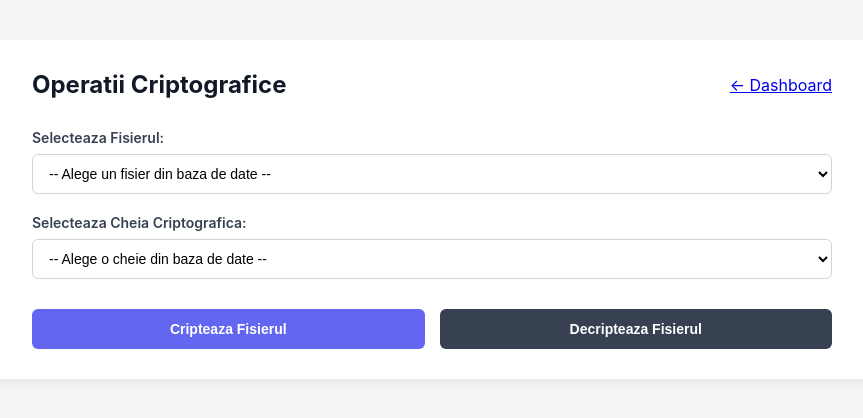
After one commit to ralucaioanamatei/SI_2026_DBProject, a Flask app: page /operatii in a window 1280 px wide. The commit adds this page. Shown: the top 418 px of the page, without its empty margins (208-1071 px from the left). Run offline with Flask 3, Linux system fonts and the light colour scheme; data that the repository does not hold is empty.

Commit message:
integrare OpenSSL cu cryptography

```diff
--- a/app_web.py
+++ b/app_web.py
@@ -6,6 +6,7 @@ from repositories.fisier_repo import FisierRepository
 from repositories.cheie_repo import CheieRepository
 from repositories.performanta_repo import PerformantaRepository
 import sqlalchemy.exc
+from services.crypto_manager import CryptoManagerService
 
 app = Flask(__name__)
 app.secret_key = "kms_premium_violet_key"
@@ -136,5 +137,46 @@ def performante():
     db.close()
     return render_template('performante.html', items=items)
 
+@app.route('/operatii', methods=['GET', 'POST'])
+def operatii():
+    db = SessionLocal()
+    repo_fis = FisierRepository(db)
+    repo_chei = CheieRepository(db)
+    repo_fw = FrameworkRepository(db)
+    repo_perf = PerformantaRepository(db)
+
+    crypto_service = CryptoManagerService(repo_fis, repo_chei, repo_perf)
+
+    if request.method == 'POST':
+        try:
+            actiune = request.form.get('actiune') # Poate fi 'cripteaza' sau 'decripteaza'
+            id_fisier = int(request.form.get('id_fisier'))
+            id_cheie = int(request.form.get('id_cheie'))
+
+            # Pentru simplitate, presupunem ca folosim primul framework din DB (ex: OpenSSL)
+            # In productie, ai putea avea un dropdown si pentru framework
+            id_framework = 1
+
+            if actiune == 'cripteaza':
+                cale_noua = crypto_service.cripteaza_fisier(id_fisier, id_cheie, id_framework)
+                flash(f"Fișier criptat cu succes! Salvat la: {cale_noua}", "success")
+            elif actiune == 'decripteaza':
+                cale_noua = crypto_service.decripteaza_fisier(id_fisier, id_cheie)
+                flash(f"Fișier decriptat cu succes! Salvat la: {cale_noua}", "success")
+
+        except Exception as e:
+            flash(f"Eroare la procesare (OpenSSL): {str(e)}", "error")
+        finally:
+            db.close()
+
+        return redirect(url_for('operatii'))
+
+    # Daca e GET (doar afisare pagina), aducem datele pentru dropdown-uri
+    fisiere = repo_fis.read()
+    chei = repo_chei.read()
+    db.close()
+
+    return render_template('operatii.html', fisiere=fisiere, chei=chei)
+
 if __name__ == '__main__':
     app.run(debug=True, port=5000)
--- a/services/crypto_manager.py
+++ b/services/crypto_manager.py
@@ -0,0 +1,83 @@
+import os
+import time
+from cryptography.hazmat.primitives.ciphers import Cipher, algorithms, modes
+from cryptography.hazmat.primitives import padding
+from cryptography.hazmat.backends import default_backend
+
+class CryptoManagerService:
+    def __init__(self, fisier_repo, cheie_repo, performanta_repo):
+        self.fisier_repo = fisier_repo
+        self.cheie_repo = cheie_repo
+        self.performanta_repo = performanta_repo
+        self.backend = default_backend()
+
+    def cripteaza_fisier(self, id_fisier: int, id_cheie: int, id_framework: int):
+        fisier = self.fisier_repo.read_by_id(id_fisier)
+        cheie = self.cheie_repo.read_by_id(id_cheie)
+
+        if not fisier or not cheie:
+            raise ValueError("Fisierul sau cheia nu exista in baza de date.")
+
+        cale_intrare = fisier.cale_stocare
+        cale_iesire = f"{cale_intrare}.enc"
+
+        iv_bytes = bytes.fromhex(cheie.vector_initializare_sau_salt) if cheie.vector_initializare_sau_salt else os.urandom(16)
+
+        cipher = Cipher(algorithms.AES(cheie.valoare_criptata), modes.CBC(iv_bytes), backend=self.backend)
+        encryptor = cipher.encryptor()
+
+        padder = padding.PKCS7(128).padder()
+
+        start_time = time.time()
+
+        with open(cale_intrare, 'rb') as f_in:
+            date_originale = f_in.read()
+
+        date_padded = padder.update(date_originale) + padder.finalize()
+        date_criptate = encryptor.update(date_padded) + encryptor.finalize()
+
+        with open(cale_iesire, 'wb') as f_out:
+            f_out.write(date_criptate)
+
+        end_time = time.time()
+        timp_ms = (end_time - start_time) * 1000
+
+        dimensiune_kb = len(date_padded) / 1024.0
+
+        self.fisier_repo.update(id_fisier, cale_noua=cale_iesire, status_nou="criptat")
+
+        self.performanta_repo.create(
+            id_fisier=id_fisier,
+            id_cheie=id_cheie,
+            id_framework=id_framework,
+            timp_ms=timp_ms,
+            memorie_kb=dimensiune_kb
+        )
+
+        return cale_iesire
+
+    def decripteaza_fisier(self, id_fisier: int, id_cheie: int):
+        fisier = self.fisier_repo.read_by_id(id_fisier)
+        cheie = self.cheie_repo.read_by_id(id_cheie)
+
+        cale_intrare = fisier.cale_stocare
+        cale_iesire = cale_intrare.replace(".enc", ".dec")
+
+        iv_bytes = bytes.fromhex(cheie.vector_initializare_sau_salt)
+
+        cipher = Cipher(algorithms.AES(cheie.valoare_criptata), modes.CBC(iv_bytes), backend=self.backend)
+        decryptor = cipher.decryptor()
+        unpadder = padding.PKCS7(128).unpadder()
+
+        with open(cale_intrare, 'rb') as f_in:
+            date_criptate = f_in.read()
+
+        date_padded = decryptor.update(date_criptate) + decryptor.finalize()
+        date_originale = unpadder.update(date_padded) + unpadder.finalize()
+
+        with open(cale_iesire, 'wb') as f_out:
+            f_out.write(date_originale)
+
+        self.fisier_repo.update(id_fisier, cale_noua=cale_iesire, status_nou="decriptat")
+
+        return cale_iesire
--- a/templates/index.html
+++ b/templates/index.html
@@ -20,6 +20,7 @@
             <a href="/frameworks" class="nav-btn"> Frameworks</a>
             <a href="/fisiere" class="nav-btn"> Fișiere</a>
             <a href="/chei" class="nav-btn"> Chei</a>
+            <a href="/operatii" class="nav-btn">Operatii Criptografice (OpenSSL)</a>
             <a href="/performante" class="nav-btn" style="grid-column: span 2; background: #6c5ce7;"> Jurnal performanță</a>
         </div>
     </div>
--- /dev/null
+++ b/templates/operatii.html
@@ -0,0 +1,172 @@
+<!DOCTYPE html>
+<html lang="ro">
+<head>
+    <meta charset="UTF-8">
+    <title>Operatii Criptografice</title>
+    <style>
+        body {
+            font-family: -apple-system, BlinkMacSystemFont, "Segoe UI", Roboto, Helvetica, Arial, sans-serif;
+            background-color: #f3f4f6;
+            color: #111827;
+            margin: 0;
+            padding: 40px;
+            display: flex;
+            justify-content: center;
+        }
+        .container {
+            background-color: #ffffff;
+            border-radius: 12px;
+            box-shadow: 0 4px 6px rgba(0, 0, 0, 0.05);
+            padding: 30px 40px;
+            width: 100%;
+            max-width: 800px;
+        }
+        .header {
+            display: flex;
+            justify-content: space-between;
+            align-items: center;
+            margin-bottom: 30px;
+        }
+        .header h1 {
+            margin: 0;
+            font-size: 24px;
+            font-weight: bold;
+        }
+        .btn-inapoi {
+            background-color: #e5e7eb;
+            color: #374151;
+            text-decoration: none;
+            padding: 8px 16px;
+            border-radius: 6px;
+            font-size: 14px;
+            font-weight: 500;
+            transition: background-color 0.2s, color 0.2s;
+        }
+        .btn-inapoi:hover {
+            background-color: #d1d5db;
+            color: #111827;
+        }
+        .form-group {
+            margin-bottom: 20px;
+        }
+        label {
+            display: block;
+            margin-bottom: 8px;
+            font-weight: 600;
+            color: #374151;
+            font-size: 14px;
+        }
+        select {
+            width: 100%;
+            padding: 10px 12px;
+            border: 1px solid #d1d5db;
+            border-radius: 6px;
+            font-size: 14px;
+            background-color: #ffffff;
+            box-sizing: border-box;
+        }
+        select:focus {
+            outline: none;
+            border-color: #6366f1;
+            box-shadow: 0 0 0 3px rgba(99, 102, 241, 0.2);
+        }
+        .button-group {
+            display: flex;
+            gap: 15px;
+            margin-top: 30px;
+        }
+        .btn {
+            flex: 1;
+            padding: 12px;
+            border: none;
+            border-radius: 6px;
+            font-weight: 600;
+            font-size: 14px;
+            cursor: pointer;
+            transition: background-color 0.2s;
+            color: white;
+            text-align: center;
+        }
+        .btn-cripteaza {
+            background-color: #6366f1;
+        }
+        .btn-cripteaza:hover {
+            background-color: #4f46e5;
+        }
+        .btn-decripteaza {
+            background-color: #374151;
+        }
+        .btn-decripteaza:hover {
+            background-color: #1f2937;
+        }
+        .messages {
+            margin-bottom: 20px;
+        }
+        .success {
+            background-color: #d1fae5;
+            color: #065f46;
+            padding: 10px;
+            border-radius: 6px;
+            margin-bottom: 10px;
+            font-size: 14px;
+        }
+        .error {
+            background-color: #fee2e2;
+            color: #991b1b;
+            padding: 10px;
+            border-radius: 6px;
+            margin-bottom: 10px;
+            font-size: 14px;
+        }
+    </style>
+</head>
+<body>
+
+<div class="container">
+    <div class="header">
+        <h1>Operatii Criptografice</h1>
+        <a href="/" class="back-link">&larr; Dashboard</a>
+    </div>
+
+    <div class="messages">
+        {% with messages = get_flashed_messages(with_categories=true) %}
+            {% if messages %}
+                {% for category, message in messages %}
+                    <div class="{{ category }}">{{ message }}</div>
+                {% endfor %}
+            {% endif %}
+        {% endwith %}
+    </div>
+
+    <form method="POST" action="/operatii">
+
+        <div class="form-group">
+            <label for="id_fisier">Selecteaza Fisierul:</label>
+            <select name="id_fisier" id="id_fisier" required>
+                <option value="" disabled selected>-- Alege un fisier din baza de date --</option>
+                {% for f in fisiere %}
+                    <option value="{{ f.id_fisier }}">{{ f.nume_original }} (Status: {{ f.status_fisier }})</option>
+                {% endfor %}
+            </select>
+        </div>
+
+        <div class="form-group">
+            <label for="id_cheie">Selecteaza Cheia Criptografica:</label>
+            <select name="id_cheie" id="id_cheie" required>
+                <option value="" disabled selected>-- Alege o cheie din baza de date --</option>
+                {% for c in chei %}
+                    <option value="{{ c.id_cheie }}">Cheia #{{ c.id_cheie }} (Algoritm ID: {{ c.id_algoritm }})</option>
+                {% endfor %}
+            </select>
+        </div>
+
+        <div class="button-group">
+            <button type="submit" name="actiune" value="cripteaza" class="btn btn-cripteaza">Cripteaza Fisierul</button>
+            <button type="submit" name="actiune" value="decripteaza" class="btn btn-decripteaza">Decripteaza Fisierul</button>
+        </div>
+
+    </form>
+</div>
+
+</body>
+</html>
```
